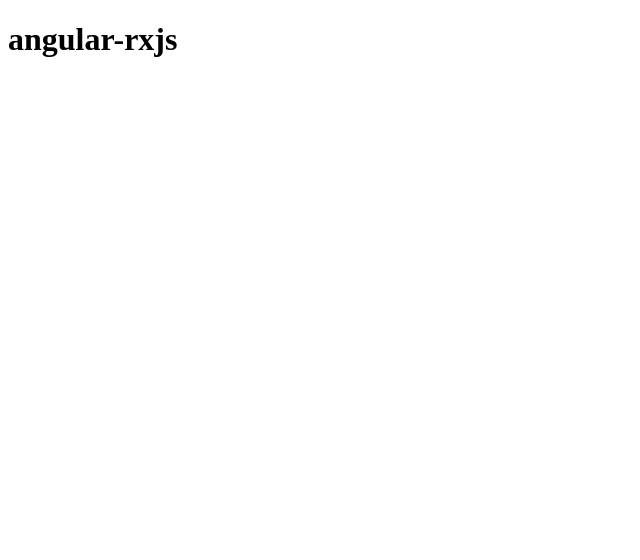
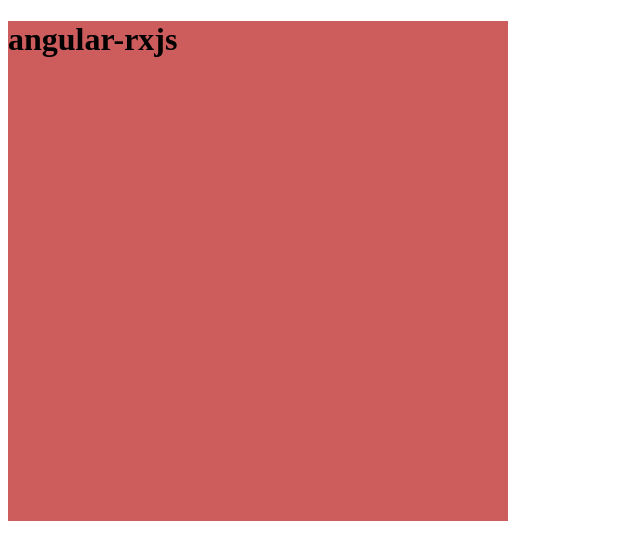
Before and after one commit to littlehorseboy/angular-rxjs, an Angular app: page / in a window 1280 px wide. Shown: the top 560 px of the page, without its empty margins (0-640 px from the left). Built offline with nearby package versions, Linux system fonts and the light colour scheme.

Commit message:
feat: fromEvent

```diff
--- a/src/app/app.component.html
+++ b/src/app/app.component.html
@@ -1 +1,6 @@
-<h1>{{ title }}</h1>
+<h1
+  #hOne
+  style="width: 500px; height: 500px; background-color: indianred;"
+>
+  {{ title }}
+</h1>
--- a/src/app/app.component.ts
+++ b/src/app/app.component.ts
@@ -1,11 +1,25 @@
-import { Component } from '@angular/core';
+import { Component, ViewChild, ElementRef, AfterViewInit } from '@angular/core';
 import '../assets/interval';
+import { fromEvent } from 'rxjs';
 
 @Component({
   selector: 'app-root',
   templateUrl: './app.component.html',
   styleUrls: ['./app.component.scss']
 })
-export class AppComponent {
+export class AppComponent implements AfterViewInit {
   title = 'angular-rxjs';
+  @ViewChild('hOne') hOneRef: ElementRef;
+
+  ngAfterViewInit(): void {
+    const mouseMoves = fromEvent(this.hOneRef.nativeElement, 'mousemove');
+
+    const subscription = mouseMoves.subscribe((event: MouseEvent) => {
+      console.log(`Coords: ${event.clientX} X ${event.clientY}`);
+
+      if (event.clientX < 40 && event.clientY < 40) {
+        subscription.unsubscribe();
+      }
+    });
+  }
 }
```
